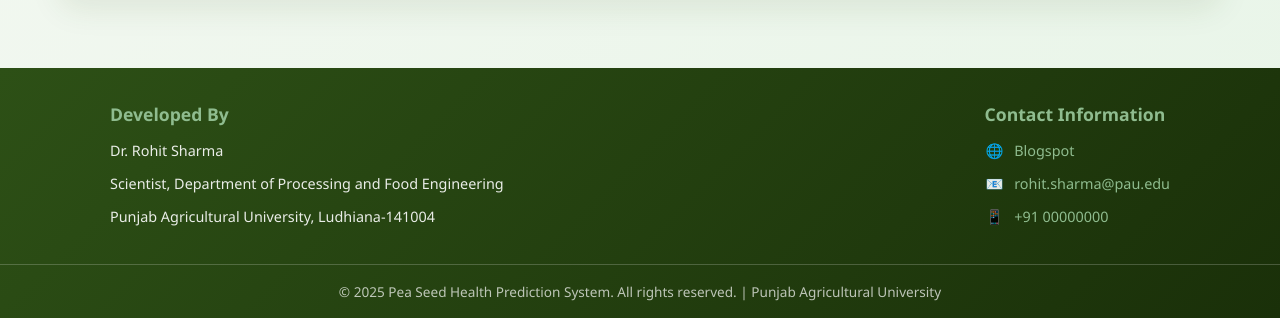
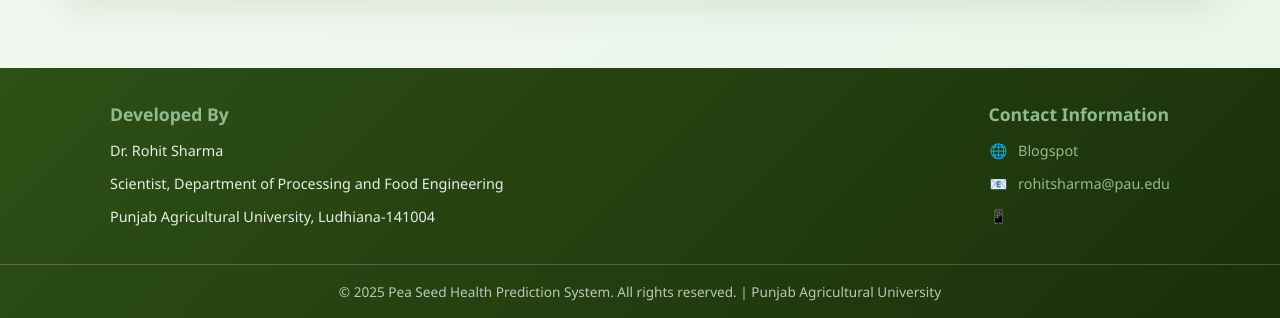
Before and after one commit to mail2rohit704/MyPythonProject, a Flask app: template templates/result.html in a window 1280 px wide. Shown: the part 1296-1614 px from the top of the page. Run offline with Flask 3, Linux system fonts and the light colour scheme; the template is opened without the code that fills it, so the values that code supplies are empty.

Commit message:
Update result.html

```diff
--- a/templates/result.html
+++ b/templates/result.html
@@ -120,11 +120,11 @@
             </div>
           <div class="contact-item">
             <span class="icon">📧</span>
-            <a>rohit.sharma@pau.edu</a>
+            <a>rohitsharma@pau.edu</a>
           </div>
           <div class="contact-item">
             <span class="icon">📱</span>
-            <a href="tel:+0000000000">+91 00000000</a>
+            <a href="tel:+0000000000"></a>
           </div>
         </div>
       </div>
```
